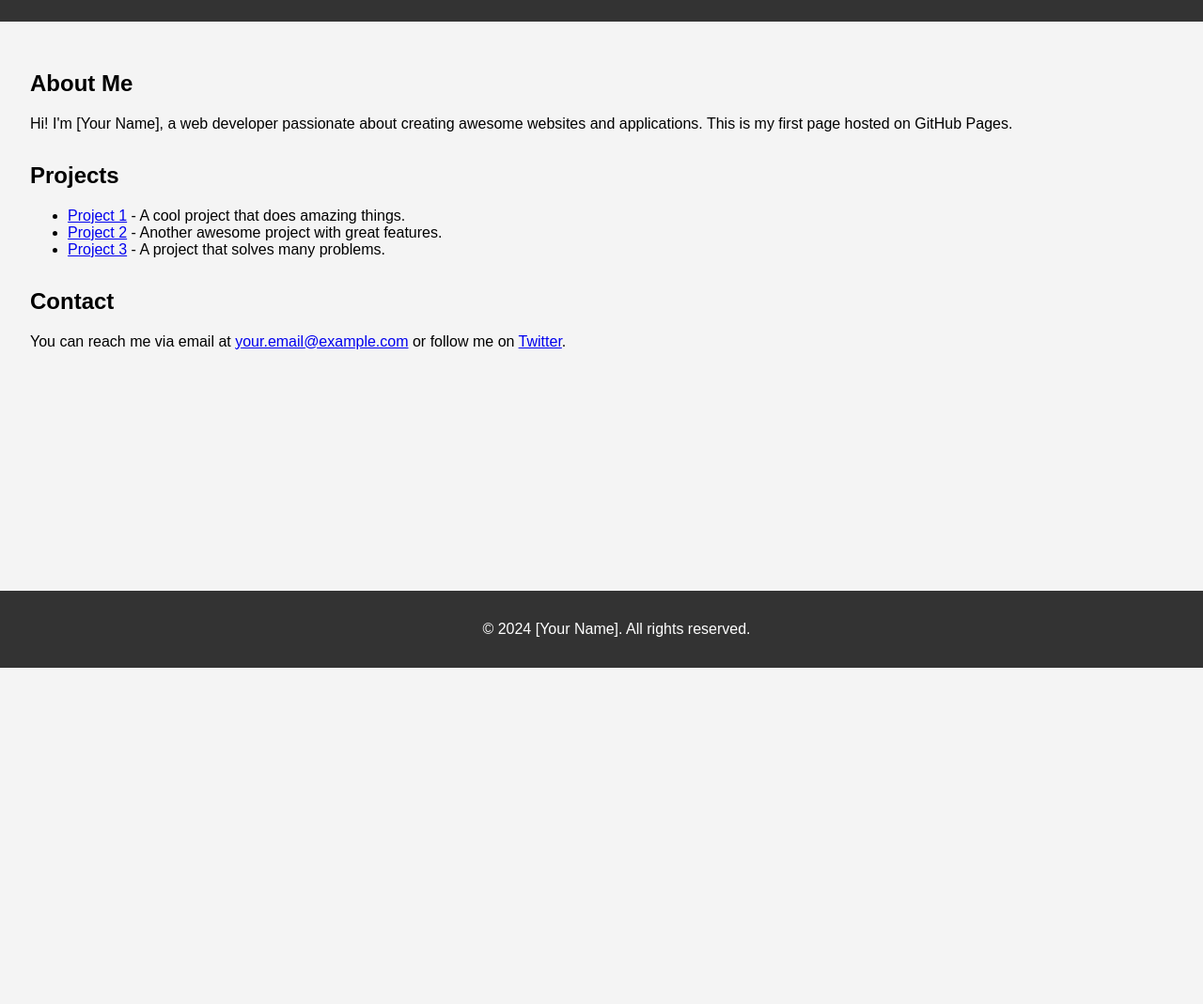
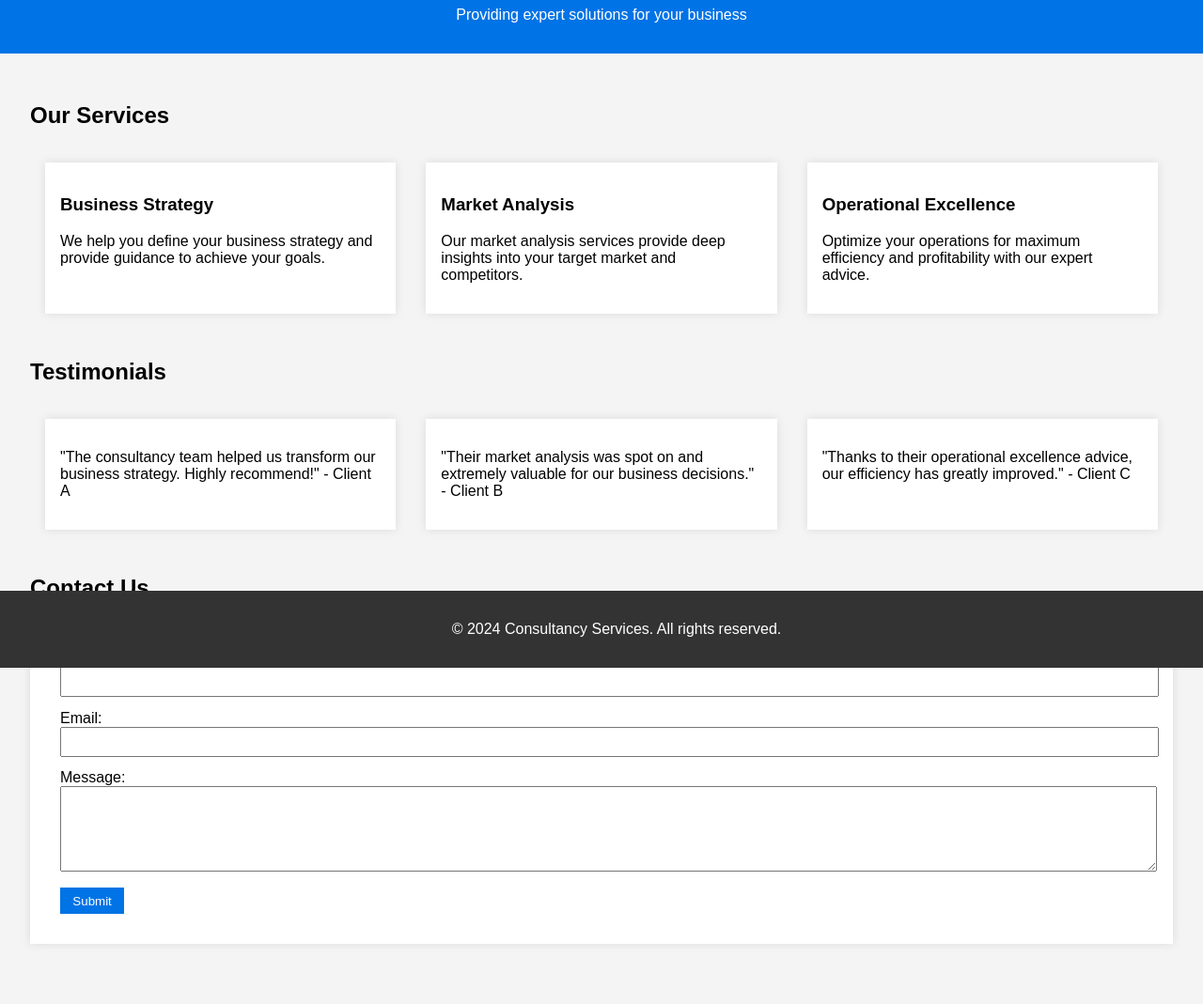
Before and after one commit to Lasventas/segundorep, a plain HTML site: page SegundoBis.html in a window 1280 px wide. Shown: the part 89-1158 px from the top of the page at 94% size. Before the commit the page ends 800 px from the top, so only its background shows below. Drawn offline with Linux system fonts and the light colour scheme.

Commit message:
Update SegundoBis.html

```diff
--- a/SegundoBis.html
+++ b/SegundoBis.html
@@ -3,7 +3,7 @@
 <head>
     <meta charset="UTF-8">
     <meta name="viewport" content="width=device-width, initial-scale=1.0">
-    <title>My First GitHub Pages Site</title>
+    <title>Consultancy Services</title>
     <style>
         body {
             font-family: Arial, sans-serif;
@@ -12,7 +12,7 @@
             background-color: #f4f4f4;
         }
         header {
-            background-color: #333;
+            background-color: #0073e6;
             color: #fff;
             padding: 1em;
             text-align: center;
@@ -32,32 +32,93 @@
             width: 100%;
             bottom: 0;
         }
+        .services, .testimonials {
+            display: flex;
+            justify-content: space-around;
+        }
+        .services div, .testimonials div {
+            background-color: #fff;
+            padding: 1em;
+            margin: 1em;
+            box-shadow: 0 0 10px rgba(0, 0, 0, 0.1);
+            width: 30%;
+        }
+        .contact-form {
+            background-color: #fff;
+            padding: 2em;
+            box-shadow: 0 0 10px rgba(0, 0, 0, 0.1);
+        }
+        .contact-form input, .contact-form textarea {
+            width: 100%;
+            padding: 0.5em;
+            margin-bottom: 1em;
+        }
+        .contact-form button {
+            background-color: #0073e6;
+            color: #fff;
+            border: none;
+            padding: 0.5em 1em;
+            cursor: pointer;
+        }
     </style>
 </head>
 <body>
     <header>
-        <h1>Welcome to My GitHub Pages Site</h1>
+        <h1>Consultancy Services</h1>
+        <p>Providing expert solutions for your business</p>
     </header>
     <main>
         <section>
-            <h2>About Me</h2>
-            <p>Hi! I'm [Your Name], a web developer passionate about creating awesome websites and applications. This is my first page hosted on GitHub Pages.</p>
+            <h2>Our Services</h2>
+            <div class="services">
+                <div>
+                    <h3>Business Strategy</h3>
+                    <p>We help you define your business strategy and provide guidance to achieve your goals.</p>
+                </div>
+                <div>
+                    <h3>Market Analysis</h3>
+                    <p>Our market analysis services provide deep insights into your target market and competitors.</p>
+                </div>
+                <div>
+                    <h3>Operational Excellence</h3>
+                    <p>Optimize your operations for maximum efficiency and profitability with our expert advice.</p>
+                </div>
+            </div>
         </section>
         <section>
-            <h2>Projects</h2>
-            <ul>
-                <li><a href="https://github.com/yourusername/project1">Project 1</a> - A cool project that does amazing things.</li>
-                <li><a href="https://github.com/yourusername/project2">Project 2</a> - Another awesome project with great features.</li>
-                <li><a href="https://github.com/yourusername/project3">Project 3</a> - A project that solves many problems.</li>
-            </ul>
+            <h2>Testimonials</h2>
+            <div class="testimonials">
+                <div>
+                    <p>"The consultancy team helped us transform our business strategy. Highly recommend!" - Client A</p>
+                </div>
+                <div>
+                    <p>"Their market analysis was spot on and extremely valuable for our business decisions." - Client B</p>
+                </div>
+                <div>
+                    <p>"Thanks to their operational excellence advice, our efficiency has greatly improved." - Client C</p>
+                </div>
+            </div>
         </section>
         <section>
-            <h2>Contact</h2>
-            <p>You can reach me via email at <a href="mailto:your.email@example.com">your.email@example.com</a> or follow me on <a href="https://twitter.com/yourusername">Twitter</a>.</p>
+            <h2>Contact Us</h2>
+            <div class="contact-form">
+                <form action="mailto:your.email@example.com" method="post" enctype="text/plain">
+                    <label for="name">Name:</label>
+                    <input type="text" id="name" name="name" required>
+
+                    <label for="email">Email:</label>
+                    <input type="email" id="email" name="email" required>
+
+                    <label for="message">Message:</label>
+                    <textarea id="message" name="message" rows="5" required></textarea>
+
+                    <button type="submit">Submit</button>
+                </form>
+            </div>
         </section>
     </main>
     <footer>
-        <p>&copy; 2024 [Your Name]. All rights reserved.</p>
+        <p>&copy; 2024 Consultancy Services. All rights reserved.</p>
     </footer>
 </body>
 </html>
```
